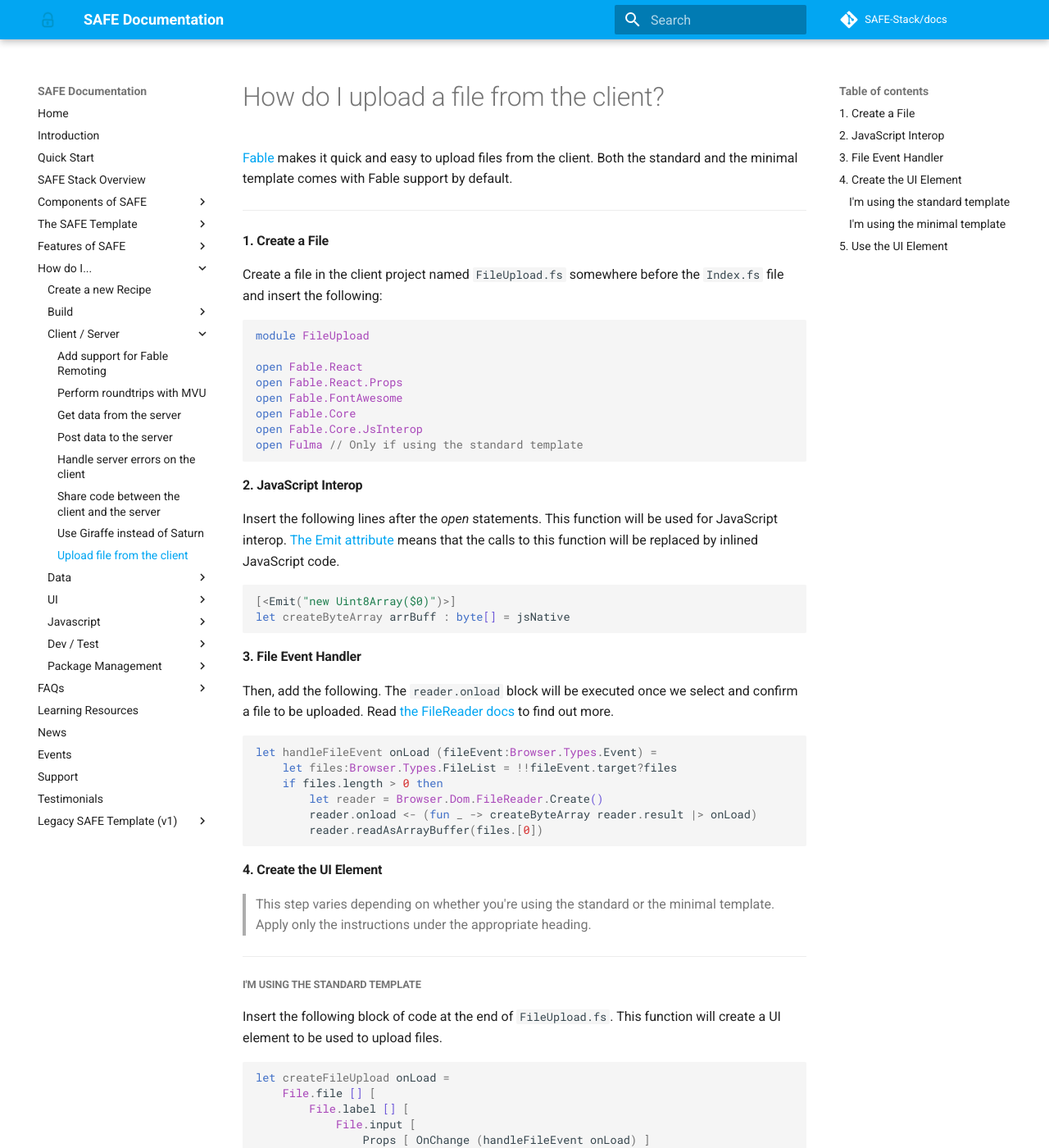
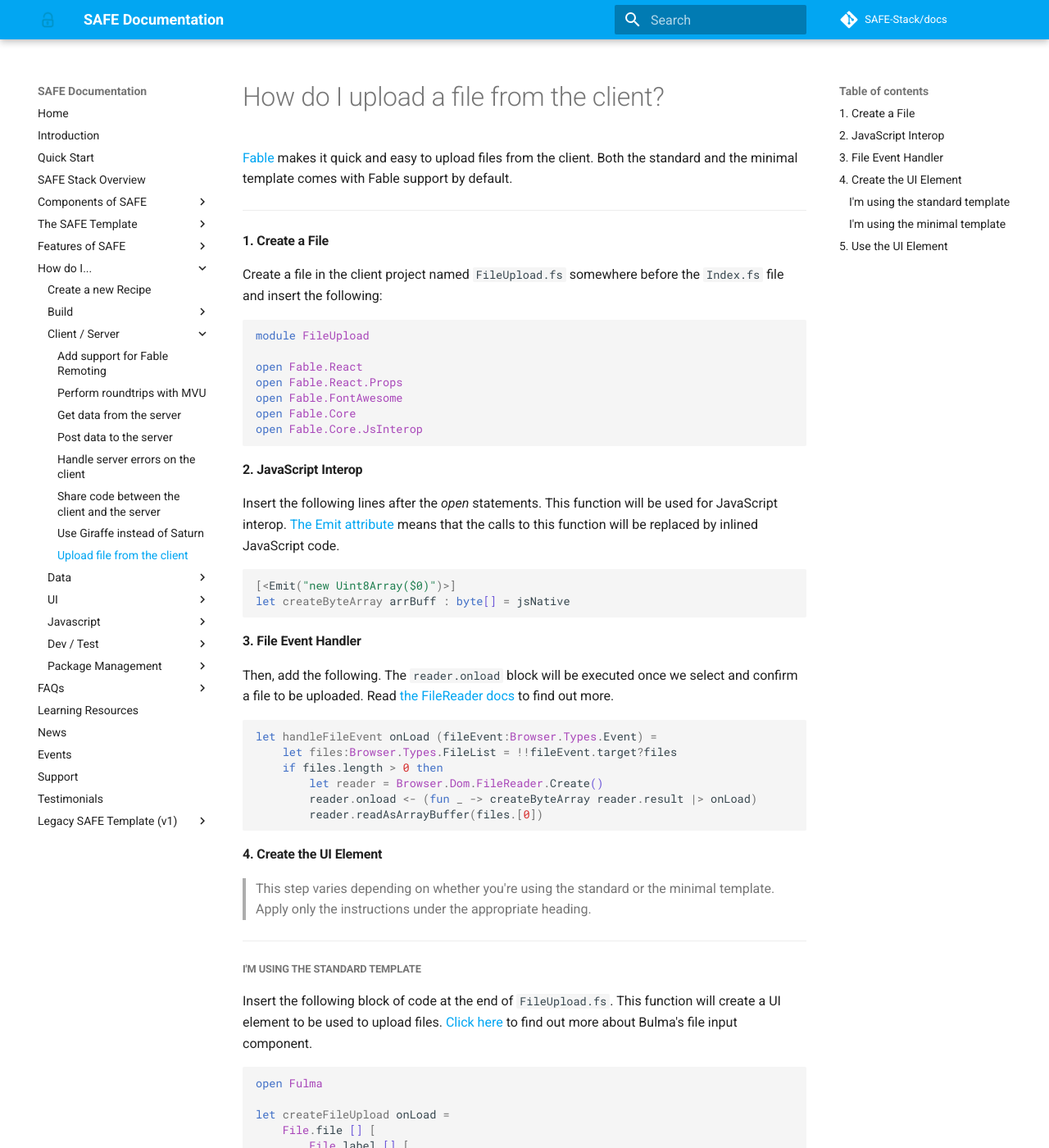
Before and after one commit to SAFE-Stack/docs, an MkDocs documentation site: the page built from docs/recipes/client-server/upload-file-from-client.md, in a window 1280 px wide and 1400 px high. Shown: the whole window at 82% size. Built offline with MkDocs 1.6.1 and Material for MkDocs 9.7.7, drawn with Linux system fonts in a browser that asks for light colours; comment, search, counter and statistics services are not loaded.

Commit message:
'open Fulma' moved down into the "standard template" part of  step 4

````diff
--- a/docs/recipes/client-server/upload-file-from-client.md
+++ b/docs/recipes/client-server/upload-file-from-client.md
@@ -15,7 +15,6 @@
 open Fable.FontAwesome
 open Fable.Core
 open Fable.Core.JsInterop
-open Fulma // Only if using the standard template
 ```
 
 #### 2. JavaScript Interop
@@ -50,9 +49,11 @@
 
 ##### I'm using the standard template
 
-Insert the following block of code at the end of `FileUpload.fs`. This function will create a UI element to be used to upload files.
+Insert the following block of code at the end of `FileUpload.fs`. This function will create a UI element to be used to upload files. [Click here](https://bulma.io/documentation/form/file/) to find out more about Bulma's file input component.
 
 ```fsharp
+open Fulma
+
 let createFileUpload onLoad =
     File.file [] [
         File.label [] [
````
